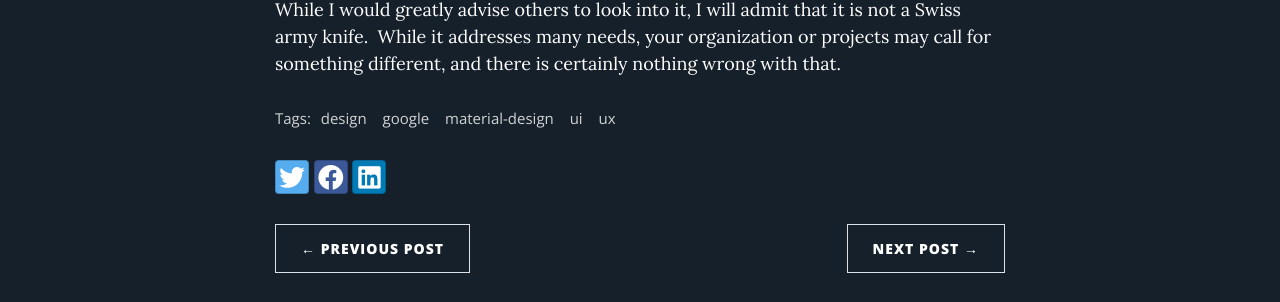
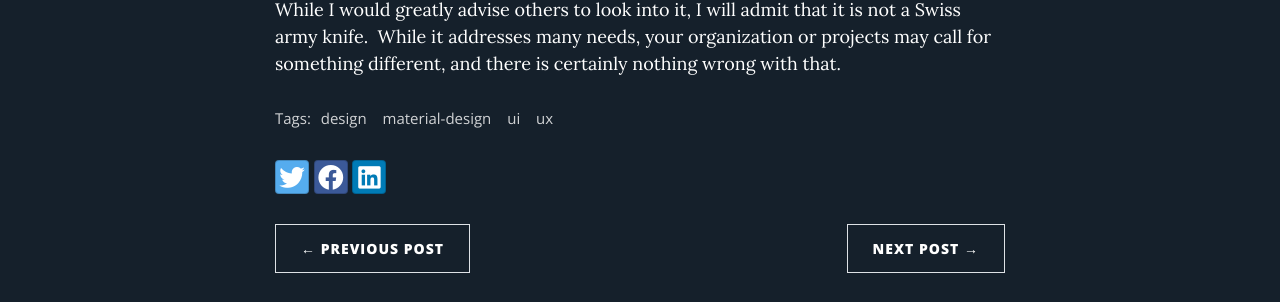
Before and after one commit to DCCoder90/dccoder90.github.io, a Jekyll site: the page built from _posts/2018-07-05-material-design.md, in a window 1280 px wide and 900 px high, scrolled down 2966 px. Shown: the part 374-676 px from the top of the window. Built offline with Jekyll 4.4.1, drawn with Linux system fonts in a browser that asks for light colours; nearby versions of some CDN libraries; comment, search, counter and statistics services are not loaded.

Commit message:
PUSH NOTE : 2018-07-05-material-design.md

```diff
--- a/_posts/2018-07-05-material-design.md
+++ b/_posts/2018-07-05-material-design.md
@@ -6,7 +6,6 @@ categories:
   - "design-and-best-practice"
 tags:
   - "design"
-  - "google"
   - "material-design"
   - "ui"
   - "ux"
```
